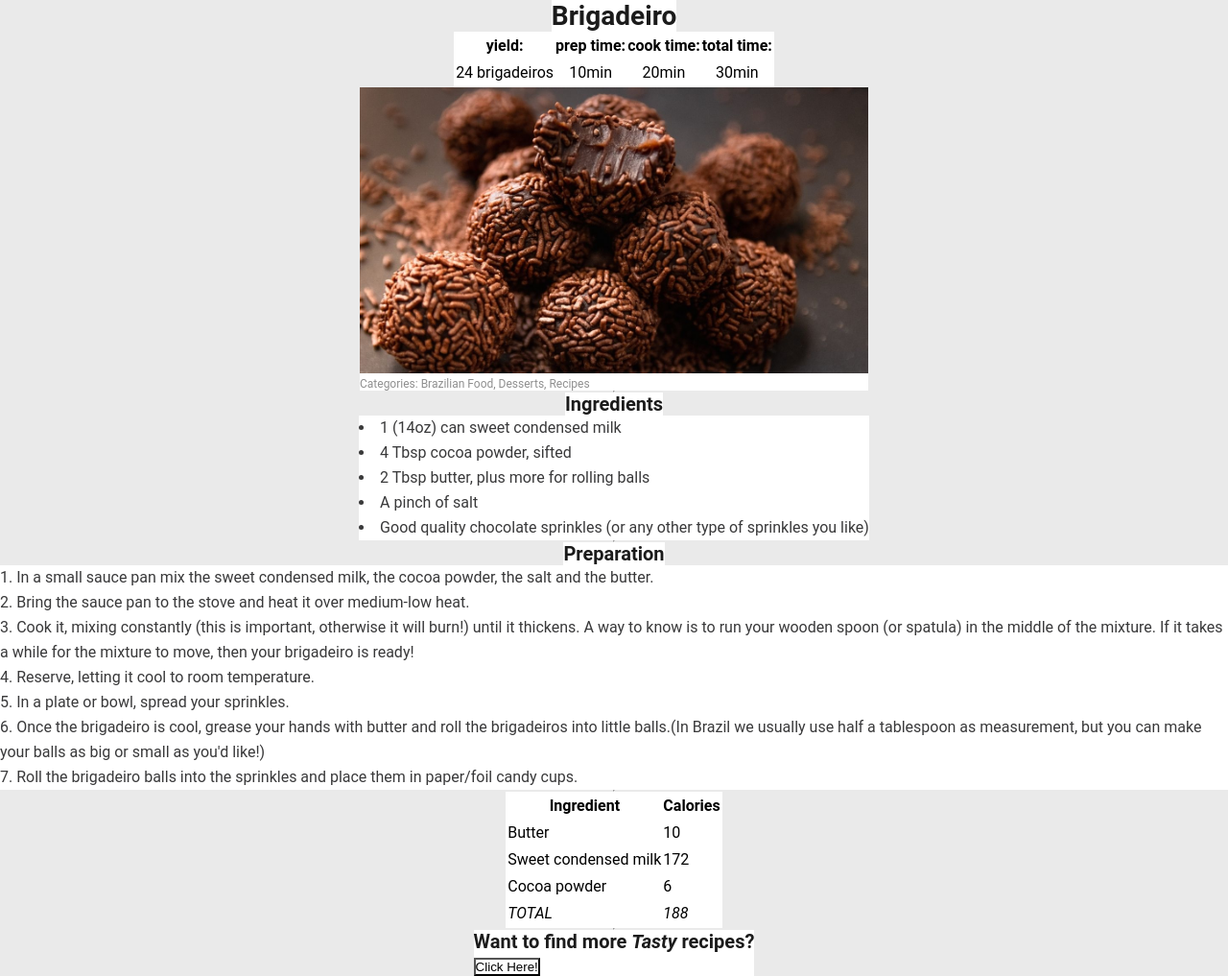
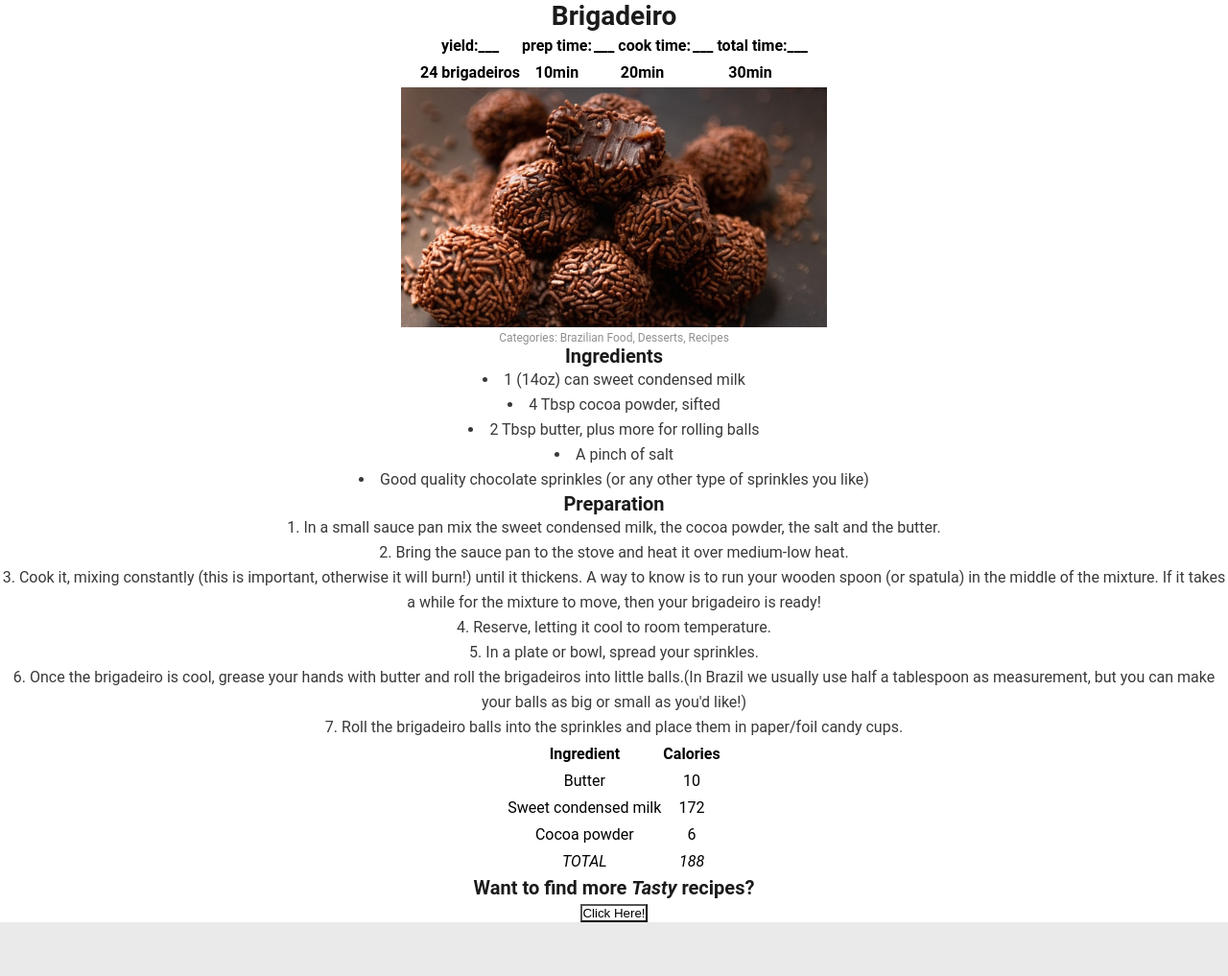
Before and after one commit to BiancaMalta/recipes-website, a plain HTML site: page index.html in a window 1280 px wide. Shown: the whole page at 96% size. After the commit the page ends 961 px from the top, so only its background shows below. Drawn offline with Linux system fonts and the light colour scheme.

Commit message:
structure correction

```diff
--- a/index.html
+++ b/index.html
@@ -10,51 +10,53 @@
 </head>
 
 <body>
+    <main>
+        <div class="container">
             <h1>Brigadeiro</h1>
-
-
-    <p>
+            <div class="table1">
                 <table>
                     <thead>
                         <tr>
 
-                    <th> yield: </th>
-                    <th> prep time: </th>
-                    <th>cook time: </th>
-                    <th>total time: </th>
+                            <th>yield:___ </th>
+                            <th>prep time: </th>
+                            <th>___ cook time: </th>
+                            <th>___ total time:___ </th>
 
                         </tr>
                     </thead>
 
                     <tbody>
-
                         <tr>
-                    <td> 24 brigadeiros </td>
+                            <td>
+                                <h4> 24 brigadeiros</h4>
+                            </td>
 
                             <td>
-                        <center> 10min </td>
+                                <h4>
+                                    <center> 10min</h4>
+                            </td>
                             <td>
-                        <center> 20min </td>
+                                <h4>
+                                    <center> 20min</h4>
+                            </td>
                             <td>
-                        <center> 30min </td>
+                                <h4>
+                                    <center> 30min</h4>
+                            </td>
                         </tr>
                     </tbody>
-
                 </table>
-    </p>
+            </div>
 
             <figure>
 
-        <img src="images/brigadeiro.jpg" alt="brigadeiros image" width="530" />
+                <img src="images/brigadeiro.jpg" alt="brigadeiros image" width="100%" height="250px" />
 
                 <figcaption>Categories: Brazilian Food, Desserts, Recipes</figcaption>
 
             </figure>
-
-    <hr>
-
             <h2>Ingredients</h2>
-
             <ul>
 
                 <li>1 (14oz) can sweet condensed milk </li>
@@ -64,33 +66,24 @@
                 <li>Good quality chocolate sprinkles (or any other type of sprinkles you like)</li>
 
             </ul>
-
             </h2>
-
-    <hr>
-
             <h2>Preparation</h2>
 
             <ol>
                 <li>In a small sauce pan mix the sweet condensed milk, the cocoa powder, the salt and the butter.</li>
                 <li>Bring the sauce pan to the stove and heat it over medium-low heat.</li>
-        <li>Cook it, mixing constantly (this is important, otherwise it will burn!) until it thickens. A way to know is to run your wooden spoon (or spatula) in the middle of the mixture. If it takes a while for the mixture to move, then your brigadeiro is
-            ready!
+                <li>Cook it, mixing constantly (this is important, otherwise it will burn!) until it thickens. A way to know is to run your wooden spoon (or spatula) in the middle of the mixture. If it takes a while for the mixture to move, then your brigadeiro
+                    is ready!
                 </li>
                 <li>Reserve, letting it cool to room temperature.</li>
                 <li>In a plate or bowl, spread your sprinkles.</li>
                 <li>Once the brigadeiro is cool, grease your hands with butter and roll the brigadeiros into little balls.(In Brazil we usually use half a tablespoon as measurement, but you can make your balls as big or small as you'd like!) </li>
                 <li>Roll the brigadeiro balls into the sprinkles and place them in paper/foil candy cups.</li>
-
             </ol>
 
-    <hr>
-
             <table>
-
                 <thead>
                     <tr>
-
                         <th>Ingredient</th>
                         <th>Calories</th>
 
@@ -119,18 +112,20 @@
                         <td><em>188</em></td>
                     </tr>
                 </tbody>
-
+    </main>
+    </div>
+    </div>
     </table>
-
-    <hr>
-
+</body>
+<footer>
+    <div class="footer">
         <h3>
             Want to find more <em>Tasty</em> recipes?
             <form action="https://github.com/BiancaMalta/recipes-website/tree/main">
                 <input type="submit" value="Click Here!">
             </form>
         </h3>
-
-</body>
+    </div>
+</footer>
 
 </html>
```
Lines whose indentation alone changed are shown as unchanged.
